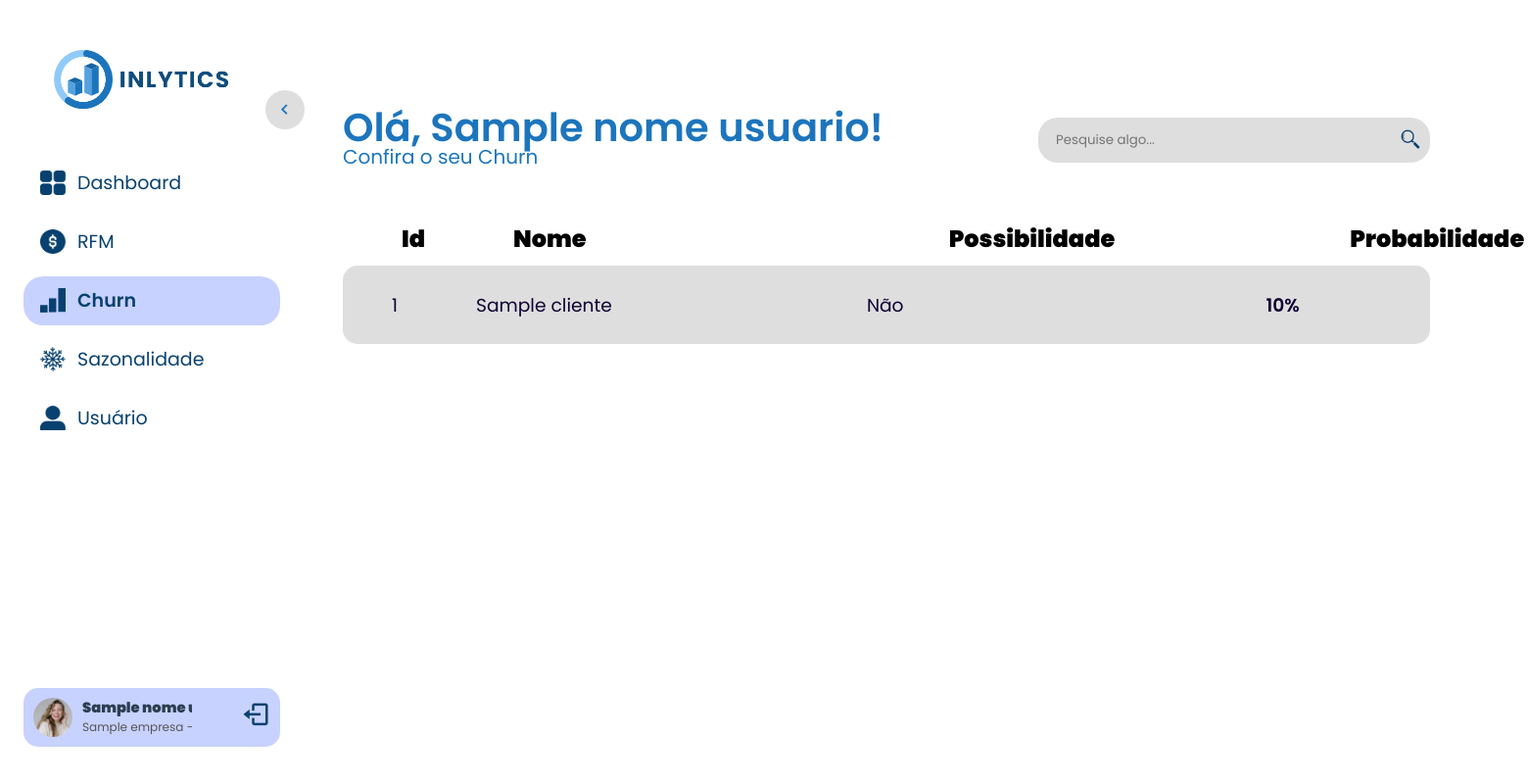
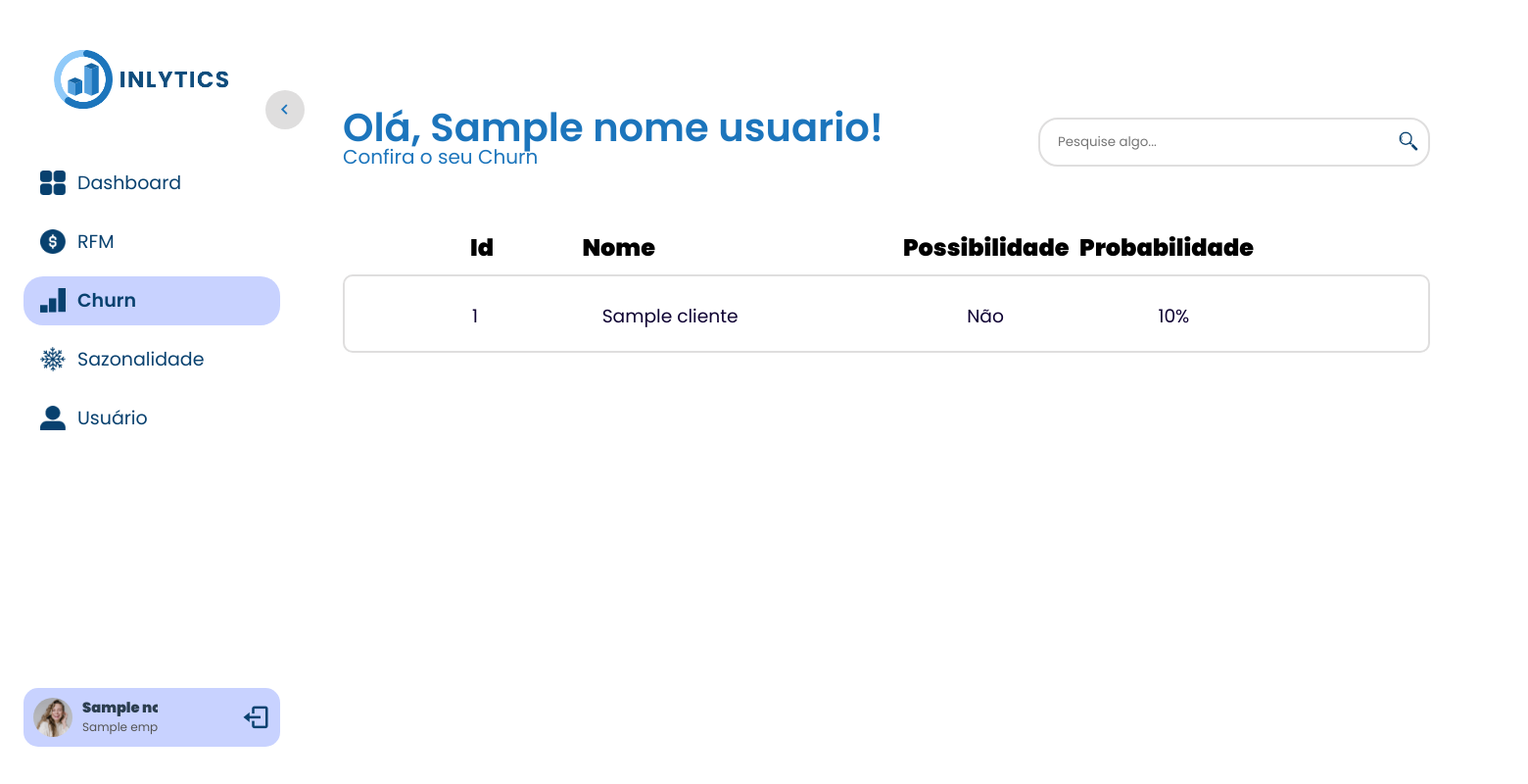
Before and after one commit to hribes/projeto_inlytics, a Flask app: template Templates/churn.html in a window 1560 px wide. Shown: the whole page at 98% size. Run offline with Flask 3, Linux system fonts and the light colour scheme; the template is opened without the code that fills it: most values are stand-ins (such as "Sample title", 1, 10 or a date in 2020).

Commit message:
Ajustando a tela de churn, sazonalidade, usuário e adicionando o js na barra de pesquisa

```diff
--- a/Static/CSS/churn.css
+++ b/Static/CSS/churn.css
@@ -252,7 +252,8 @@ header .image-text .header-text {
     color: #08416f;
     cursor: pointer;
     transition: 0.3s;
-    padding-left: 50px;
+    padding-left: 85px;
+    padding-top: 5px;
 }
 
 .logout-icon:hover {
@@ -295,7 +296,7 @@ header .image-text .header-text {
 .search{
     display: flex;
     align-items: center;
-    background-color: #dfdede;
+    border: 2px solid #dfdede;
     justify-content: center;
     width: 400px;
     margin: 20px auto;
@@ -322,10 +323,7 @@ header .image-text .header-text {
     font-family: 'Poppins', sans-serif;
 }
 
-.titulos-tabela{
-    display: flex;
-    margin-top: 40px;
-}
+
 
 .titulos-tabela h3{
     font-size: 18pt;
@@ -337,9 +335,9 @@ header .image-text .header-text {
     display: flex;
     flex-direction: row;
     align-items: center;
-    background-color: #dfdede;
+    border: 2px solid #dfdede;
     height: 80px;
-    border-radius: 15px;
+    border-radius: 10px;
     margin-top: 10px;
     color: #0e0132;
 }
@@ -348,34 +346,36 @@ header .image-text .header-text {
     font-weight: 400;
     font-size: 14pt;
 }
-.churn-informacoes h4.id{
+
+ .titulos-tabela, .churn-informacoes {
+    display: flex;
+    justify-content: space-between;
+    padding: 5px 180px 0 130px;
+}
+
+
+.coluna-id {
+    flex-basis: 15%;
+}
+
+.coluna-nome {
+    flex-basis: 35%;
+}
+
+.coluna-possibilidade {
+    flex-basis: 25%;
+    text-align: center; /* ajuda na leitura de valores monetários */
+}
+
+.coluna-probabilidade {
+    flex-basis: 20%;
+    text-align: center;
+}
+
+.titulos-tabela .coluna-possibilidade{
     margin-left: 50px;
 }
-.titulos-tabela h3.id{
-    margin-left: 60px;
+
+.titulos-tabela{
+    margin-top: 40px;
 }
-
-.churn-informacoes h4.nome{
-    margin-left: 80px;
-}
-
-.titulos-tabela h3.nome{
-    margin-left: 90px;
-}
-
-.churn-informacoes h4.possibilidade{
-    margin-left: 260px;
-}
-
-.titulos-tabela h3.possibilidade{
-    margin-left: 370px;
-}
-
-.churn-informacoes h4.probabilidade{
-    margin-left: 370px;
-    font-weight: 600;
-}
-
-.titulos-tabela h3.probabilidade{
-    margin-left: 240px;
-}
--- a/Static/CSS/dashboard.css
+++ b/Static/CSS/dashboard.css
@@ -280,7 +280,7 @@ header .image-text .header-text {
 .search{
     display: flex;
     align-items: center;
-    background-color: #dfdede;
+    border: 2px solid #dfdede;
     justify-content: center;
     width: 400px;
     margin: 20px auto;
--- a/Templates/churn.html
+++ b/Templates/churn.html
@@ -94,23 +94,23 @@
                 </div>
                 <div class="churn">
                     <div class="titulos-tabela">
-                        <h3 class="id">Id</h3>
-                        <h3 class="nome">Nome</h3>
-                        <h3 class="possibilidade">Possibilidade</h3>
-                        <h3 class="probabilidade">Probabilidade</h3>
+                        <h3 class="coluna-id">Id</h3>
+                        <h3 class="coluna-nome">Nome</h3>
+                        <h3 class="coluna-possibilidade">Possibilidade</h3>
+                        <h3 class="coluna-probabilidade">Probabilidade</h3>
                     </div>
                         {% for cliente in clientes %}
                         <div class="churn-informacoes">
-                            <h4 class="id">{{ cliente.customer_id }}</h4>
-                            <h4 class="nome">{{ cliente.name }}</h4>
-                            <h4 class="possibilidade">
+                            <h4 class="coluna-id">{{ cliente.customer_id }}</h4>
+                            <h4 class="coluna-nome">{{ cliente.name }}</h4>
+                            <h4 class="coluna-possibilidade">
                                 {% if cliente.churn and cliente.churn > 0.5 %}
                                     Sim
                                 {% else %}
                                     Não
                                 {% endif %}
                             </h4>
-                            <h4 class="probabilidade">
+                            <h4 class="coluna-probabilidade">
                                 {{ '%.0f'|format(cliente.churn * 100) if cliente.churn is not none else '0' }}%
                             </h4>
                         </div>
```
Also changed, not shown: Static/CSS/clientes.css (+40 -9 lines), Static/CSS/rfm.css (+8 -2 lines), Static/CSS/sazonalidade.css (+21 -2 lines), Static/JS/sidemenu.js (+38 -0 lines), Templates/sazonalidade.html (+6 -1 lines), Templates/usuario.html (+8 -8 lines), Static/Imagens/em-construcao.png (added).
